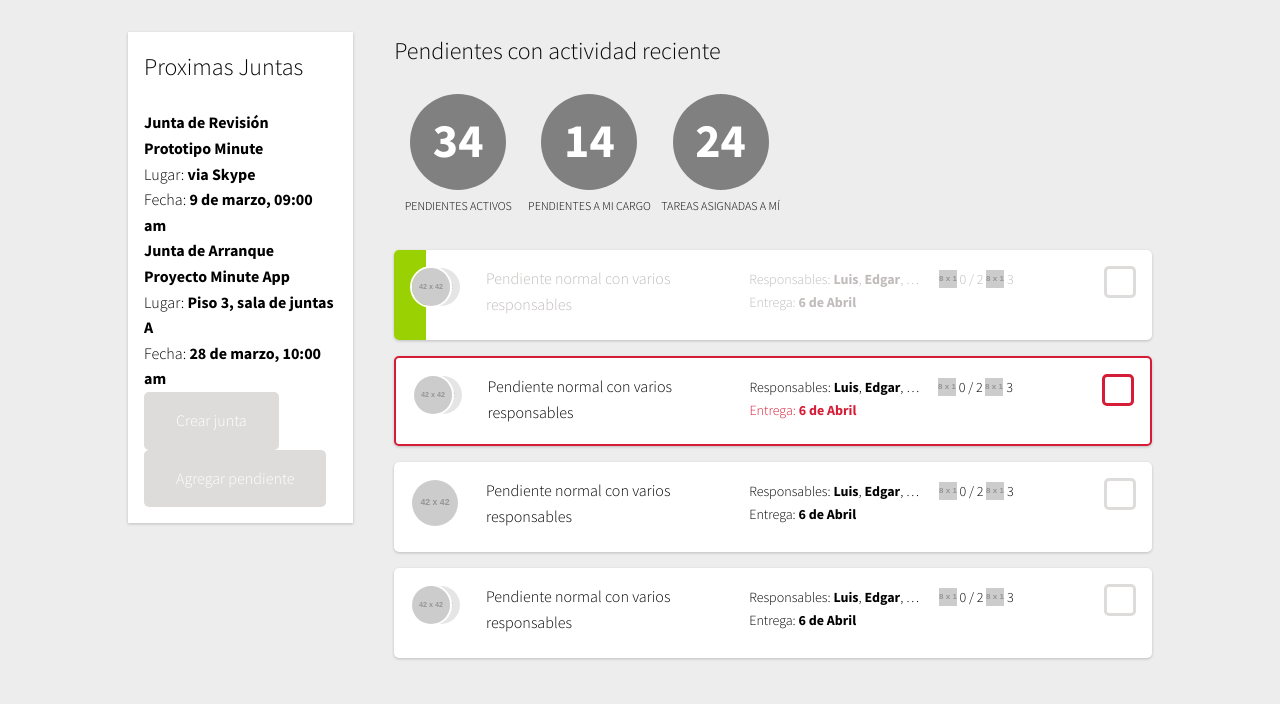
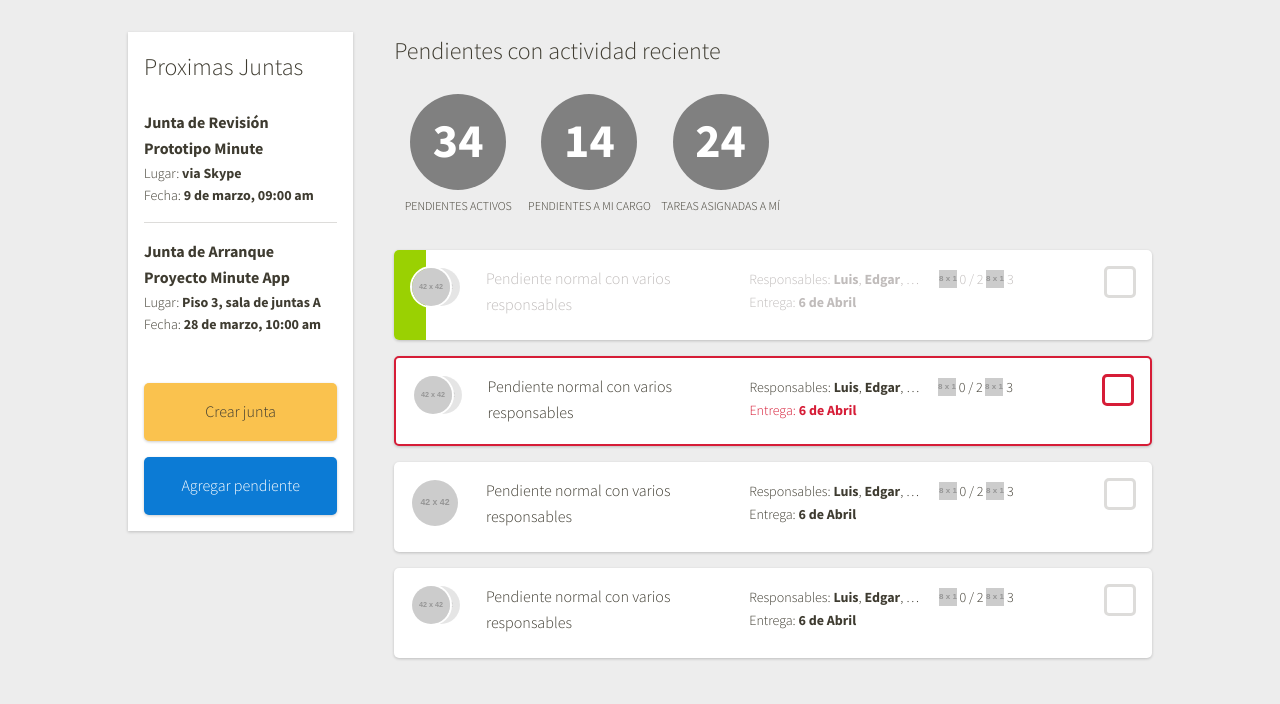
Before and after one commit to piojos/etunim, a PHP site: page / in a window 1280 px wide. Shown: the part 96-800 px from the top of the page. Run offline with PHP 8.4, Linux system fonts and the light colour scheme; grey boxes labelled with a size stand in for pictures from a placeholder-image service; style sheets or scripts are compiled from the project's sources; some libraries are stand-ins or nearby versions.

Commit message:
Dashboard sidebar done

```diff
--- a/css/style.css
+++ b/css/style.css
@@ -56,7 +56,7 @@ body {
   line-height: 1.6;
   font-weight: 300;
   font-family: "Source Sans Pro", "HelveticaNeue", "Helvetica Neue", Helvetica, Arial, sans-serif;
-  color: #050504;
+  color: #3E3B30;
   background: #EDEDED; }
 
 .container {
@@ -98,7 +98,7 @@ body {
 
   /* Offsets */ }
 a {
-  color: initial;
+  color: inherit;
   text-decoration: none; }
 
 strong, h3 {
@@ -113,7 +113,14 @@ h2 {
   padding: 1em 2em;
   display: inline-block;
   border-radius: 0.5rem;
-  color: white; }
+  color: white;
+  box-shadow: 0 1px 3px 0 rgba(0, 0, 0, 0.2);
+  text-align: center; }
+  .button.blue {
+    background: #0C7BD5; }
+  .button.yellow {
+    background: #FAC24E;
+    color: #3E3B30; }
 
 header {
   height: 6em;
@@ -158,6 +165,18 @@ nav {
   padding: 1em;
   margin-top: 2em;
   box-shadow: 0 1px 3px 0 rgba(0, 0, 0, 0.2); }
+  .sidebar .details {
+    font-size: 1.4rem; }
+  .sidebar li {
+    margin-bottom: 1em;
+    padding-bottom: 1em;
+    border-bottom: 0.1rem solid #DDDCDA; }
+    .sidebar li:last-child {
+      padding-bottom: 1em;
+      border-bottom: none; }
+  .sidebar .actions a.button {
+    width: 100%;
+    margin-top: 1em; }
 
 .stats {
   margin-bottom: 2em; }
--- a/index.php
+++ b/index.php
@@ -9,20 +9,26 @@
 					<li>
 						<a href="#">
 							<h3>Junta de Revisión Prototipo Minute</h3>
-							<p>Lugar: <strong>via Skype</strong> <br>
-							Fecha: <strong>9 de marzo, 09:00 am</strong></p>
+							<div class="details">
+								<p>Lugar: <strong>via Skype</strong> <br>
+								Fecha: <strong>9 de marzo, 09:00 am</strong></p>
+							</div>
 						</a>
 					</li>
 					<li>
 						<a href="#">
 							<h3>Junta de Arranque Proyecto Minute App</h3>
-							<p>Lugar: <strong>Piso 3, sala de juntas A</strong> <br>
-							Fecha: <strong>28 de marzo, 10:00 am</strong></p>
+							<div class="details">
+								<p>Lugar: <strong>Piso 3, sala de juntas A</strong> <br>
+								Fecha: <strong>28 de marzo, 10:00 am</strong></p>
+							</div>
 						</a>
 					</li>
 				</ul>
-				<a href="#" class="button"> Crear junta</a>
-				<a href="#" class="button"> Agregar pendiente</a>
+				<div class="actions">
+					<a href="#" class="button yellow"> Crear junta</a>
+					<a href="#" class="button blue"> Agregar pendiente</a>
+				</div>
 			</div>
 
 
@@ -56,8 +62,6 @@
 					echo card('long single');
 					echo card('long '); ?>
 
-
-
 				</div>
 
 			</div>
--- a/sass/draft.sass
+++ b/sass/draft.sass
@@ -8,7 +8,7 @@ body
 	line-height: 1.6
 	font-weight: 300
 	font-family: "Source Sans Pro", "HelveticaNeue", "Helvetica Neue", Helvetica, Arial, sans-serif
-	color: $black
+	color: $darkbrown
 	background: #EDEDED
 
 
@@ -131,7 +131,7 @@ body
 
 
 a
-	color: initial
+	color: inherit
 	text-decoration: none
 strong, h3
 	font-weight: bold
@@ -144,6 +144,13 @@ h2
 	display: inline-block
 	border-radius: $radius
 	color: white
+	box-shadow: $shadow
+	text-align: center
+	&.blue
+		background: $blue
+	&.yellow
+		background: $yellow
+		color: $darkbrown
 
 
 
@@ -195,12 +202,26 @@ nav
 		right: -1em
 		top: 2em
 
+
+
 .sidebar
 	background: white
 	padding: 1em
 	margin-top: 2em
 	box-shadow: $shadow
-
+	.details
+		font-size: 1.4rem
+	li
+		margin-bottom: 1em
+		padding-bottom: 1em
+		border-bottom: .1rem solid $lightgray
+		&:last-child
+			padding-bottom: 1em
+			border-bottom: none
+	.actions
+		a.button
+			width: 100%
+			margin-top: 1em
 
 
 
--- a/sass/variables.sass
+++ b/sass/variables.sass
@@ -1,7 +1,7 @@
 $black: #050504
 $darkbrown: #3E3B30
 $oxford: #374A6B
-$blue: #C0BCBB
+$blue: #0C7BD5
 $yellow: #FAC24E
 $green: #9AD102
 $red: #D61D37
```
